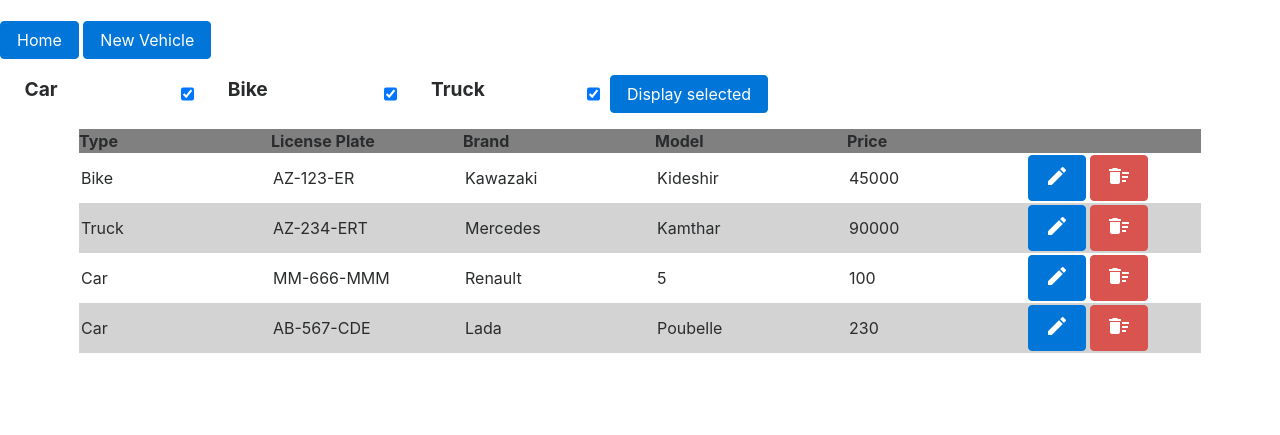
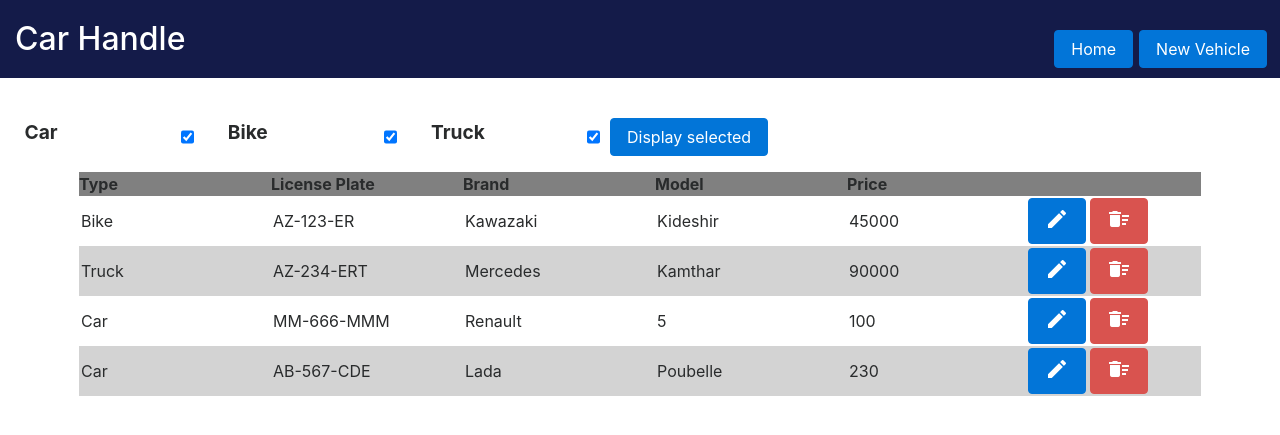
Before and after one commit to gfauconnier/tp_eval_poo, a PHP site: page /controller/home.php in a window 1280 px wide. Shown: the top 435 px of the page. Run offline with PHP 8.4, Linux system fonts and the light colour scheme; data comes from the database, SQL or seed files in the repository.

Commit message:
work on header css

```diff
--- a/css/main.css
+++ b/css/main.css
@@ -1,5 +1,33 @@
 #vehiclesTable, .sort_type form, form.new_vehicle, .mod_card {
   margin: auto;
+}
+
+form.new_vehicle, .mod_card, .del_div, header, .header_btn
+{
+  display: flex;
+}
+
+/* Header */
+
+header {
+  background-color: rgb(20, 27, 73);
+}
+
+header h1 {
+  color: white;
+}
+
+.header_btn {
+  padding: 10px;
+}
+
+.header_btn a, .header_btn button {
+  margin: 0 3px;
+}
+
+/* Main */
+main {
+  margin-top: 5vh;
 }
 
 /* Home Table */
@@ -35,7 +63,6 @@ table tr td {
 
 /* Forms */
 form.new_vehicle {
-  display: flex;
   flex-direction: column;
   width: 90%;
 }
@@ -77,7 +104,6 @@ form.modify_vehicle textarea.focused {
 }
 
 .mod_card, .del_div {
-  display: flex;
   flex-flow: row nowrap;
   align-items: stretch;
 }
--- a/view/template/header.php
+++ b/view/template/header.php
@@ -1,7 +1,9 @@
-<header>
-  <h1></h1>
-  <a href="home.php" class="btn btn-primary">Home</a>
-  <button class="btn btn-primary" type="button" data-toggle="collapse" data-target="#collapseNewVehicle" aria-expanded="false" aria-controls="collapseNewVehicle">
-    New Vehicle
-  </button>
+<header class="justify-content-between">
+  <h1 class="col-8">Car Handle</h1>
+  <div class="header_btn align-items-end col-4 justify-content-end">
+    <a href="home.php" class="btn btn-primary">Home</a>
+    <button class="btn btn-primary" type="button" data-toggle="collapse" data-target="#collapseNewVehicle" aria-expanded="false" aria-controls="collapseNewVehicle">
+      New Vehicle
+    </button>
+  </div>
 </header>
```
